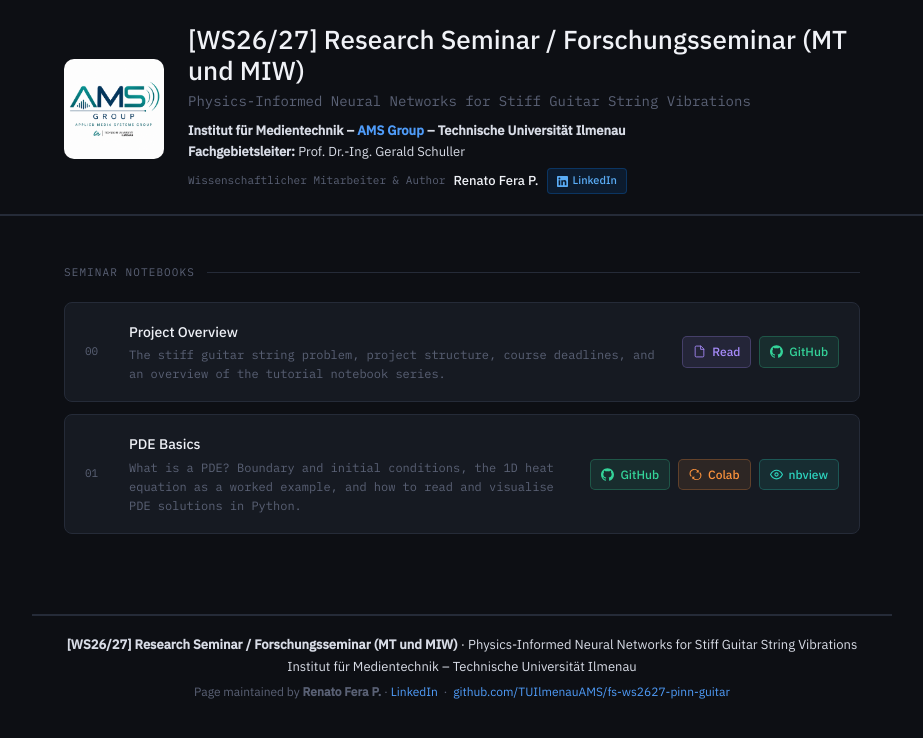
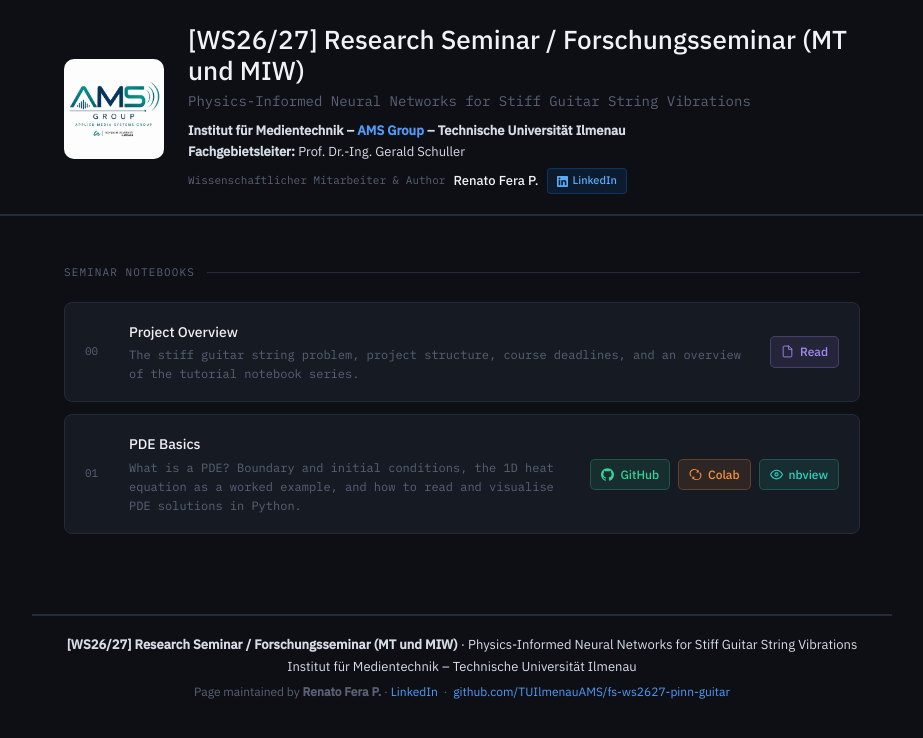
Before and after one commit to TUIlmenauAMS/fs-ws2627-pinn-guitar, a plain HTML site: page index.html in a window 1280 px wide. Shown: the whole page, without its empty margins (178-1101 px from the left). Drawn offline with Linux system fonts and the light colour scheme.

Commit message:
fix links

```diff
--- a/index.html
+++ b/index.html
@@ -337,17 +337,6 @@
             Read
           </a>
 
-          <!-- GitHub -->
-          <a class="badge badge-github"
-             href="https://github.com/TUIlmenauAMS/fs-ws2627-pinn-guitar/blob/main/notebooks/NB00_project_overview.ipynb"
-             target="_blank" rel="noopener">
-            <!-- github mark -->
-            <svg viewBox="0 0 24 24" fill="currentColor">
-              <path d="M12 .297c-6.63 0-12 5.373-12 12 0 5.303 3.438 9.8 8.205 11.385.6.113.82-.258.82-.577 0-.285-.01-1.04-.015-2.04-3.338.724-4.042-1.61-4.042-1.61C4.422 18.07 3.633 17.7 3.633 17.7c-1.087-.744.084-.729.084-.729 1.205.084 1.838 1.236 1.838 1.236 1.07 1.835 2.809 1.305 3.495.998.108-.776.417-1.305.76-1.605-2.665-.3-5.466-1.332-5.466-5.93 0-1.31.465-2.38 1.235-3.22-.135-.303-.54-1.523.105-3.176 0 0 1.005-.322 3.3 1.23.96-.267 1.98-.399 3-.405 1.02.006 2.04.138 3 .405 2.28-1.552 3.285-1.23 3.285-1.23.645 1.653.24 2.873.12 3.176.765.84 1.23 1.91 1.23 3.22 0 4.61-2.805 5.625-5.475 5.92.42.36.81 1.096.81 2.22 0 1.606-.015 2.896-.015 3.286 0 .315.21.69.825.57C20.565 22.092 24 17.592 24 12.297c0-6.627-5.373-12-12-12"/>
-            </svg>
-            GitHub
-          </a>
-
         </div>
       </div><!-- /NB00 -->
 
```
Also changed, not shown: notebooks/NB00_project_overview.html (+1 -1 lines).
